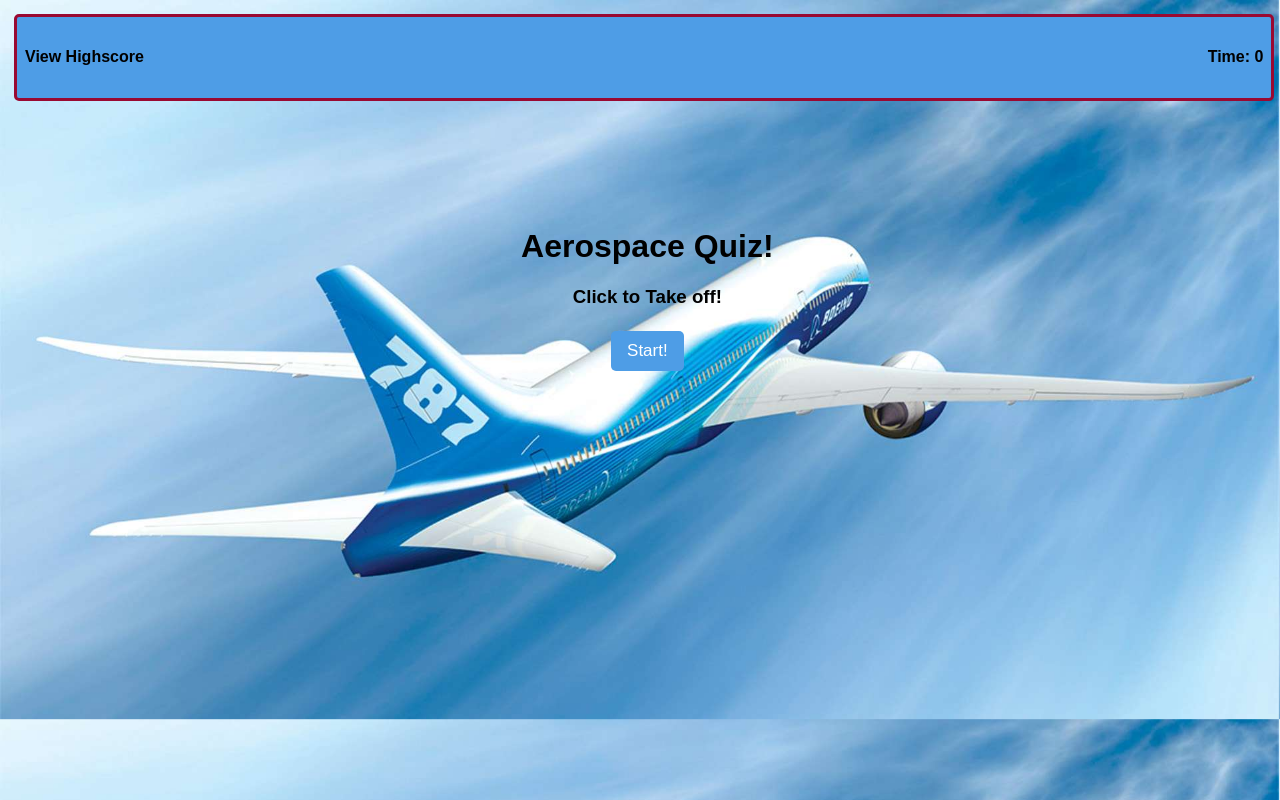
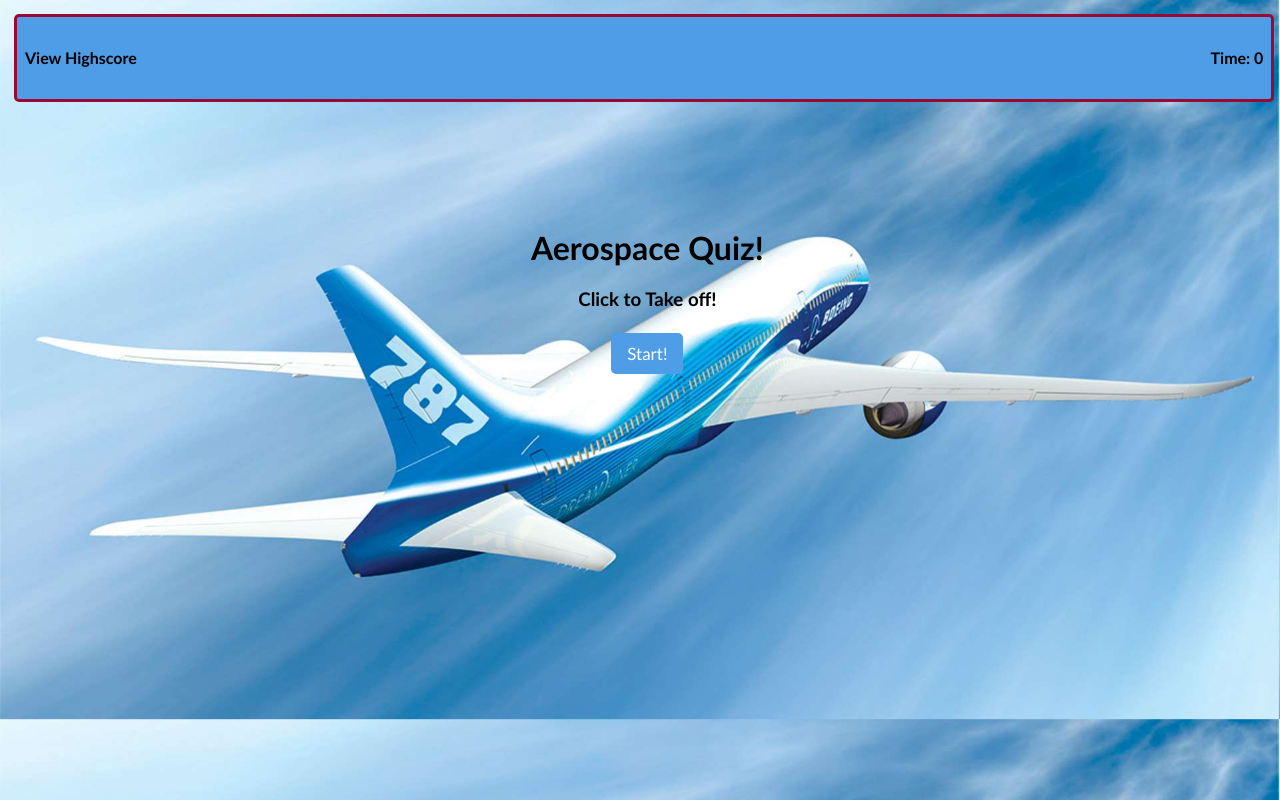
Before and after one commit to PokoShih/Code-Quiz, a plain HTML site: page index.html in a window 1280 px wide. Drawn offline with Linux system fonts and the light colour scheme.

Commit message:
appearance changes

```diff
--- a/index.html
+++ b/index.html
@@ -2,31 +2,25 @@
 
 <html>
 	<head>
-		<title>Code Quiz</title>
+		<title>Aerospace 101</title>
 		<meta charset="UTF-8">
 		<link href="style.css" rel="stylesheet" type="text/css">
+        <link rel="shortcut icon" href="assets/favicon.ico" type="image/x-icon">
 
 	</head>
 	<body>
 		<div id="nav">
-			<!-- view scores link on the top left of nav bar-->
-			<div class="left">
+			<div class="leftFloat">
                 <a id="leftScore" href="#"><h4 >View Highscore</h4></a>
 			</div>
-			<!-- countdown timer on the top right of nav bar-->
-			<div class="right">
+			<div class="rightFloat">
 				<h4>Time: <span id="timeLeft">0</span></h4>
 			</div>
 		</div>
-		<!--main body of quiz-->
 		<div id="quiz">
             <div id="quizBody">
-                <h1>
-                    Aerospace Quiz!
-                </h1>
-                <h3>
-					Click to Take off!
-                </h3>
+                <h1>Aerospace Quiz!</h1>
+                <h3>Click to Take off!</h3>
                 <button id="startButton">Start!</button>
             </div>
         </div>
--- a/script.js
+++ b/script.js
@@ -38,7 +38,7 @@
 viewScore.addEventListener("click",getScore);
 //starts the countdown timer once user clicks the 'start' button
 function start() {
-    timeLeft = 75;
+    timeLeft = 60;
     document.getElementById("timeLeft").innerHTML = timeLeft;
     timer = setInterval(function() {
         timeLeft--;
@@ -110,7 +110,7 @@
 
 //Lose 15 seonds for the incorrect answer
 function incorrect() {
-    timeLeft -= 15;
+    timeLeft -= 10;
     next();
 }
 
--- a/style.css
+++ b/style.css
@@ -1,9 +1,9 @@
 
 /* nav bar */
-.right {
+.rightFloat {
     float: right;
 }
-.left {
+.leftFloat {
     float: left;
 }
 
@@ -20,7 +20,7 @@
 /* Main body of the page */
 
 body {
-    font-family: 'Roboto Slab', arial;
+    font-family:'Gill Sans', 'Gill Sans MT', Calibri, 'Trebuchet MS', sans-serif;
     background-image: url("Assets/background-image-dreamliner.jpg");
     width:99.9%;
     height:99.9%; ;
@@ -50,12 +50,12 @@
     border-radius: 5px;
     padding: 10px 16px 10px 16px;
     font-size: 17px;
-    font-family: 'Roboto Slab', arial;
+    font-family:'Gill Sans', 'Gill Sans MT', Calibri, 'Trebuchet MS', sans-serif;
     margin: 4px;
 }
 /* create an hover for the button */
 button:hover {
-    transition-duration: 0.4s;
+    transition-duration: 0.5s;
     background-color: #0e2d92;
 }
 
```
Also changed, not shown: Assets/favicon.ico (added).
